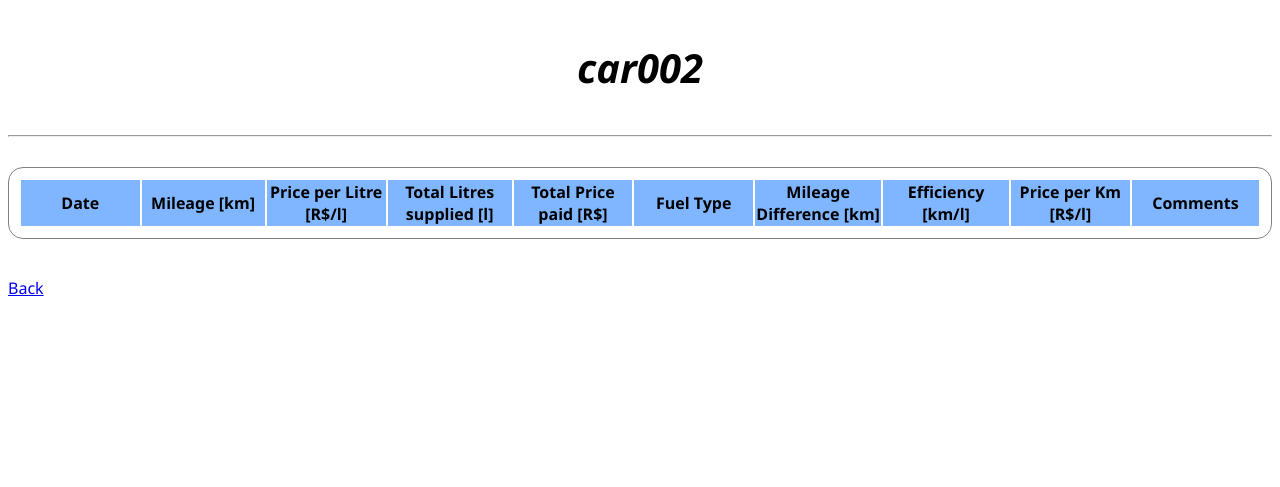
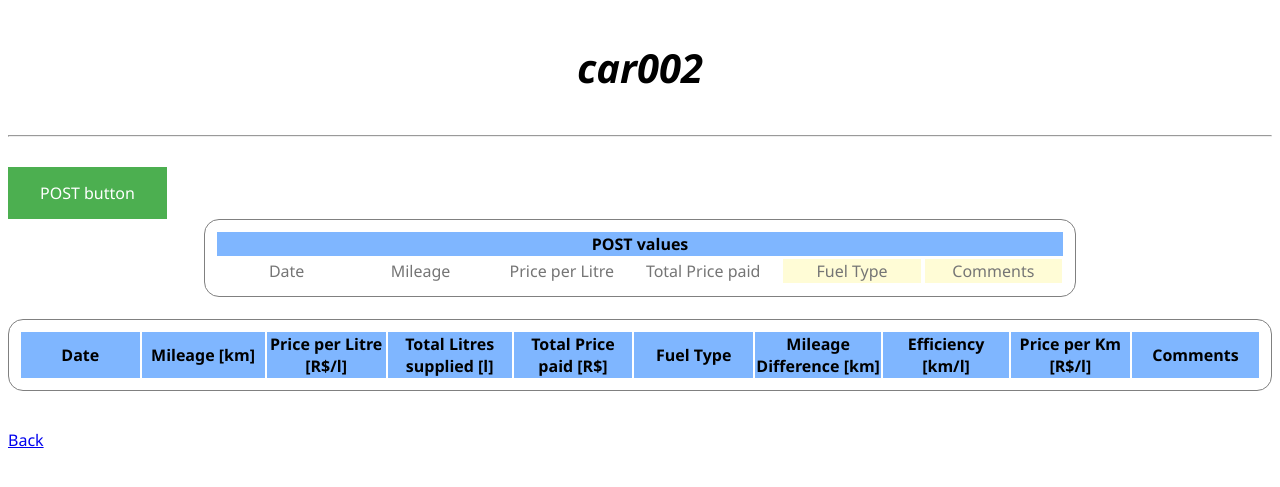
Before and after one commit to PedroHonda/fuelControl, a Flask app: template fuelControlWeb/templates/car002.html in a window 1280 px wide. Shown: the top 487 px of the page. Run offline with Flask 2, Linux system fonts and the light colour scheme; the template is opened without the code that fills it, so the values that code supplies are empty.

Commit message:
2018-10-22 : - Messing around with HTTP POST on front end

```diff
--- a/fuelControlWeb/templates/car002.html
+++ b/fuelControlWeb/templates/car002.html
@@ -50,6 +50,21 @@ input:hover {
     background-color:     aliceblue;
 }
 
+.inputOptional {
+    background-color:       rgb(255, 252, 214);
+}
+
+button {
+    background-color:       #4CAF50; /* Green */
+    border:                 none;
+    color:                  white;
+    padding:                15px 32px;
+    text-align:             center;
+    text-decoration:        none;
+    display:                inline-block;
+    font-size:              16px;
+}
+
 </style>
 <script>
 function httpGET(url, callback) {
@@ -60,6 +75,13 @@ function httpGET(url, callback) {
             callback(http.responseText);
     }
     http.send();
+}
+
+function httpPOST(url, json) {
+    const http = new XMLHttpRequest();
+    http.open("POST", url, true);
+    http.setRequestHeader("Content-Type", "application/json;charset=UTF-8");
+    http.send(JSON.stringify(json));
 }
 
 function fillTable(json) {
@@ -83,6 +105,14 @@ function fillTable(json) {
     }
 }
 
+function postValues() {
+    var inputDate = document.getElementById("inputDate").value;
+    var inputMileage = document.getElementById("inputMileage").value;
+    var inputPricePerLitre = document.getElementById("inputPricePerLitre").value;
+    var inputTotalPrice = document.getElementById("inputTotalPrice").value;
+    console.log(inputDate);
+}
+
 function testing(json) {
     document.getElementById("testing").innerHTML = json;
 }
@@ -92,6 +122,21 @@ httpGET("http://127.0.0.1:8080/car002", fillTable);
 <body>
     <h3>car002</h3>
     <hr>
+    <br>
+    <button onclick="postValues()">POST button</button>
+    <table id="inputTable">
+        <tr>
+            <th colspan="6">POST values</th>
+        </tr>
+        <tr>
+            <td><input type="text" placeholder="Date" id="inputDate"></td>
+            <td><input type="number" placeholder="Mileage" id="inputMileage"></td>
+            <td><input type="number" placeholder="Price per Litre" id="inputPricePerLitre"></td>
+            <td><input type="number" placeholder="Total Price paid" id="inputTotalPrice"></td>
+            <td><input type="text" placeholder="Fuel Type" id="inputFuelType" class="inputOptional"></td>
+            <td><input type="text" placeholder="Comments" id="inputComments" class="inputOptional"></td>
+        </tr>
+    </table>
     <br>
     <table id="tablesContent">
         <tr>
--- a/fuelControlWeb/templates/http.html
+++ b/fuelControlWeb/templates/http.html
@@ -28,8 +28,9 @@ p:hover {
     <h3>HTTP Requests</h3>
     <hr>
     <br>
-    <button onclick="httpGET('http://localhost:8080/',inputToParagraph)">GETting car002</button>
+    <button onclick="httpGET('http://localhost:8080/car002',inputToParagraph)">GETting car002</button>
     <p id="Paragraph"></p>
+    <button onclick="httpPOST('http://localhost:8080/car002', {'date' : '2018-10-20', 'mileage' : 13500, 'pricePerLitre' : 4.000, 'litreTotal' : 20.0 })">POSTing car002</button>
     <br>
     <a href="index.html">Back</a>
 </body>
```
Also changed, not shown: fuelControlWeb/templates/http.js (+7 -0 lines).
